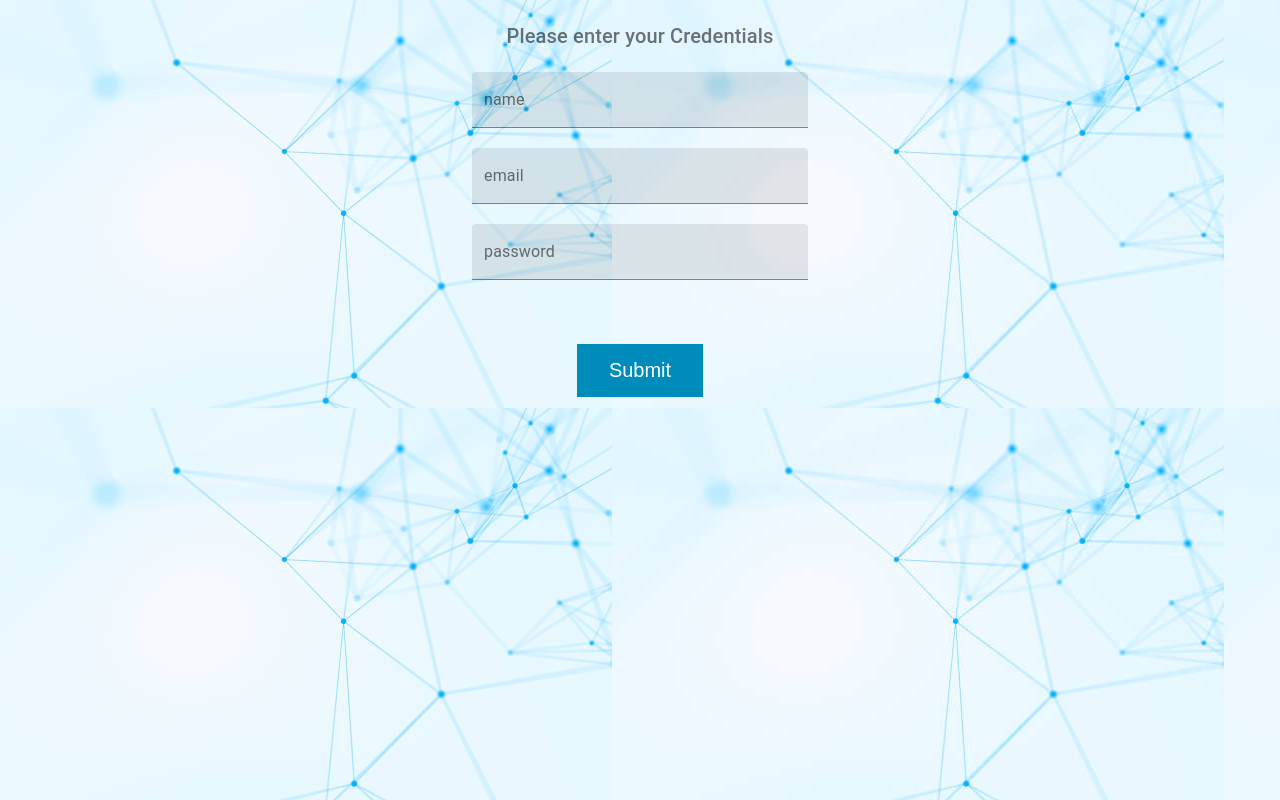
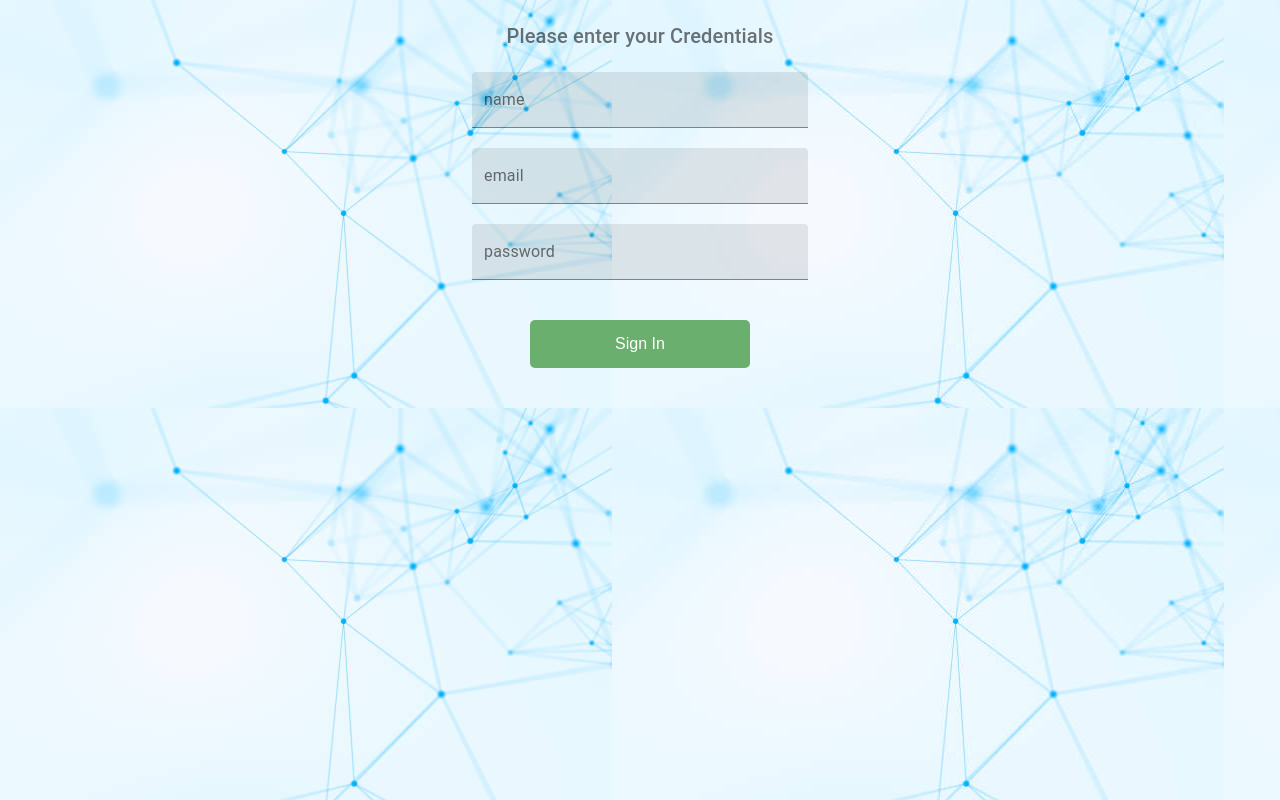
Before and after one commit to dlopezja/react-redux-tutorial, a React (Create React App) app: page / in a window 1280 px wide. Built offline with nearby package versions, Linux system fonts and the light colour scheme.

Commit message:
feat: Adding spinner

```diff
--- a/src/components/atoms/Button/index.js
+++ b/src/components/atoms/Button/index.js
@@ -1,8 +1,28 @@
 import styles from './style.module.css';
+import  { useState } from 'react';
 
 function Button({ onClick, label }) {
+
+  const[loading, setLoading] = useState(false);
+
+  function handleClick(){
+    setLoading(true);
+    setTimeout(() => {
+      setLoading(false);
+      onClick();
+    }, 2000);
+  }
+
   return (
-    <button className={styles.myButton} onClick={onClick}>{label}</button>
+    <button className={styles.myButton} onClick={onClick} onClickCapture={handleClick}>
+     {loading && (
+        <i
+          className="fa fa-refresh fa-spin"
+          style={{ marginRight: "5px" }}
+        />
+      )} {label}
+    </button>
+
   );
 }
 
--- a/src/components/atoms/ButtonLoader/index.js
+++ /dev/null
@@ -1,36 +0,0 @@
-import React, { Component } from "react";
-import "./style.css";
-
-export default class ButtonLoader extends Component {
-  state = {
-    loading: false
-  };
-
-  fetchData = () => {
-    this.setState({ loading: true });
-
-    //Faking API call here
-    setTimeout(() => {
-      this.setState({ loading: false });
-    }, 2000);
-  };
-
-  render() {
-    const { loading } = this.state;
-
-    return (
-      <div style={{ marginTop: "60px" }}>
-        <button className="button" onClick={this.fetchData} disabled={loading}>
-          {loading && (
-            <i
-              className="fa fa-refresh fa-spin"
-              style={{ marginRight: "5px" }}
-            />
-          )}
-          {loading && <span> Retrieving data</span>}
-          {!loading && <span>Submit</span>}
-        </button>
-      </div>
-    );
-  }
-}
--- a/src/components/atoms/ButtonLoader/style.css
+++ /dev/null
@@ -1,15 +0,0 @@
-.button {
-    background-color: #008cba; /* Green */
-    border: none;
-    color: white;
-    padding: 15px 32px;
-    text-align: center;
-    text-decoration: none;
-    display: inline-block;
-    font-size: 20px;
-    margin: 4px 2px;
-    cursor: pointer;
-  }
-  .button:disabled {
-    opacity: 0.5;
-  }
--- a/src/components/pages/Login/index.js
+++ b/src/components/pages/Login/index.js
@@ -5,7 +5,8 @@ import Container from '@material-ui/core/Container'
 import { makeStyles } from '@material-ui/core'
 import TextField from '@material-ui/core/TextField'
 import Alert from '@material-ui/lab/Alert';
-import ButtonLoader from '../../atoms/ButtonLoader/'
+
+import Button from '../../atoms/Button'
 
 
 /*var jalaemail = 'test@jala-fundation.org'
@@ -99,7 +100,7 @@ export default function Create({ onTextChange, onSignIn }) {
       setEmailError(true)
     }
 
-    onSignIn();
+    // onSignIn();
   }
 
   return (
@@ -152,7 +153,25 @@ export default function Create({ onTextChange, onSignIn }) {
           error={passwordError}
         />
         {passwordError && <Alert severity="error">Password is required</Alert>}
-        <ButtonLoader />
+
+        <Button
+          label="Sign In"
+          type="submit"
+          color="secondary"
+          variant="contained"
+          disabled={nameError || passwordError || emailError|| values.name === '' || values.password === '' || values.email === ''|| !validateEmail(values.email)}
+          //delay 3000ms before calling the onSignIn function:
+          onClick={() => {
+            setTimeout(() => {
+              onSignIn()
+            }, 3000)
+          }
+          }
+          // onClick={onSignIn}
+
+          >
+          Submit
+        </Button>
       </form>
     </Container>
     </div>
```
